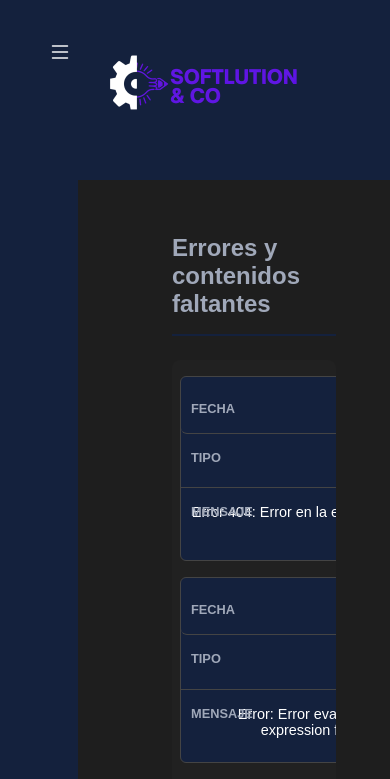
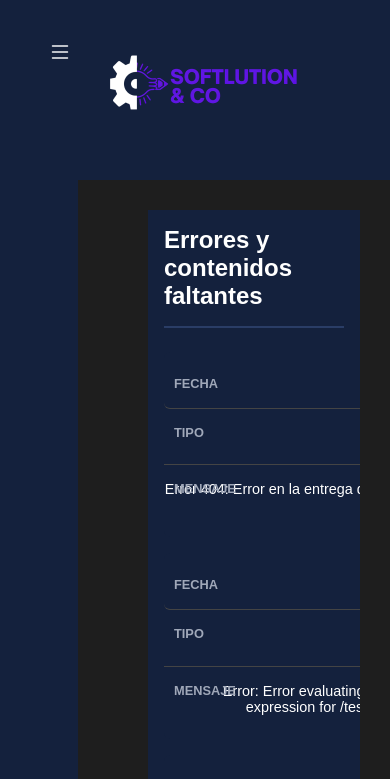
Before and after one commit to chispamaya/Proyecto-Interdisciplinario-Medios-Audiovisuales-, a React (Vite) app in the folder @latest/: page /errores in a window 390 px wide. Shown: the top 779 px of the page. Built offline with nearby package versions, Linux system fonts and the light colour scheme.

Commit message:
antes fallaba el responsive no se porque

```diff
--- a/@latest/src/styles/pages/errores.css
+++ b/@latest/src/styles/pages/errores.css
@@ -1,142 +1,175 @@
-/* src/styles/pages/errores.css */
+/* src/styles/pages/errores.css (Restaurado + Modificado) */
 
-/* --- Contenedor Principal --- */
+/* --- Variables --- */
+:root {
+    --color-fondo-errores: #14213d;
+    --color-fondo-header-tabla: #0a101f;
+    --color-borde-fila: #2a3d66;
+    --color-texto-principal: #ffffff;
+    --color-texto-header: #a0a8b9;
+    --color-danger: #d9534f;
+    --color-warning: #FFC107;
+    --color-scrollbar-thumb: #2a3d66;
+}
+
+/* --- 1. Contenedor Principal --- */
 .errores-container {
     width: 100%;
     height: 100%;
-    padding: var(--base-padding, 1.25rem);
-    background-color: var(--background-app, #1e1e1e);
-    color: var(--color-text-main, #ffffff);
+    padding: 1.5rem 2rem;
+    background-color: var(--color-fondo-errores);
+    color: var(--color-texto-principal);
     display: flex;
     flex-direction: column;
+    overflow: hidden;
 }
 
-/* --- Cabecera con Título --- */
+/* --- Título de la Página --- */
 .errores-header {
-    margin-bottom: 1.5rem;
+    margin-bottom: 1rem;
     padding-bottom: 1rem;
-    border-bottom: 2px solid var(--sideBarHeader, #14213d);
+    border-bottom: 2px solid var(--color-borde-fila);
+    flex-shrink: 0;
 }
 
 .errores-header h1 {
     font-size: 1.8rem;
     font-weight: 600;
     margin: 0;
-    color: var(--color-text-secondary, #A0A8B9);
+    color: var(--color-texto-principal);
 }
 
-/* --- Wrapper de la Tabla (¡Clave para el Scroll!) --- */
-.tabla-errores-wrapper {
-    flex-grow: 1;
-    overflow-x: auto;
-    background-color: var(--background-card, #212121);
-    border-radius: 8px;
-    padding: 0.5rem;
+/* --- 2. Wrapper de Cabecera (NUEVO SCROLL-X) --- */
+/* Este div maneja el scroll horizontal (X) SÓLO para la cabecera */
+.header-scroll-wrapper {
+    overflow-x: auto; /* SCROLL HORIZONTAL (X) para la cabecera */
+    background-color: var(--color-fondo-header-tabla);
+    border-bottom: 2px solid var(--color-borde-fila);
+    flex-shrink: 0;
 }
 
-/* --- Estilos específicos para esta tabla --- */
-.tabla-gestion .mensaje-cell {
+/* Contenido de la cabecera */
+.errores-list-header-content {
+    display: flex;
+    /* Ancho mínimo que fuerza el scroll en pantallas chicas */
+    min-width: 650px;
+}
+
+/* --- 3. Contenedor de la Lista (SCROLL VERTICAL) --- */
+/* Este div maneja el scroll vertical (Y) si hay muchos errores */
+.errores-list-container {
+    flex-grow: 1; /* Ocupa el espacio restante */
+    overflow-y: auto; /* SCROLL VERTICAL (Y) */
+    min-height: 0;
+}
+
+/* --- 4. Fila de Error (SCROLL HORIZONTAL INDIVIDUAL) --- */
+/* Este wrapper maneja el scroll horizontal individual de CADA fila */
+.error-row-scroll-wrapper {
+    overflow-x: auto; /* SCROLL HORIZONTAL (X) INDIVIDUAL */
+    border-bottom: 1px solid var(--color-borde-fila);
+}
+.error-row-scroll-wrapper:last-child {
+    border-bottom: none;
+}
+
+/* Contenido interno de la fila (el que se desborda) */
+.error-row-content {
+    display: flex;
+    /* Ancho mínimo que fuerza el scroll en pantallas chicas */
+    min-width: 650px;
+}
+
+/* --- Celdas (Comunes para cabecera y contenido) --- */
+.error-cell {
+    padding: 1rem 0.8rem;
+    flex-shrink: 0;
+    box-sizing: border-box;
+}
+.error-cell.fecha {
+    flex-basis: 120px;
+}
+.error-cell.tipo {
+    flex-basis: 180px;
+}
+.error-cell.mensaje {
+    flex-basis: 100%;
+    flex-grow: 1;
     white-space: pre-wrap;
     word-break: break-word;
 }
 
+/* Estilo específico para la cabecera */
+.errores-list-header-content .error-cell {
+    font-weight: 700;
+    color: var(--color-texto-header);
+    text-transform: uppercase;
+    font-size: 0.8rem;
+    padding-top: 0.8rem;
+    padding-bottom: 0.8rem;
+}
+
+/* --- Tags de Tipo de Error --- */
 .tipo-tag {
     font-weight: bold;
     padding: 0.2rem 0.6rem;
     border-radius: 12px;
     font-size: 0.8rem;
     display: inline-block;
+    border: 1px solid transparent;
 }
 
 .tipo-error {
-    color: var(--color-danger, #D9534F);
+    color: var(--color-danger);
     background-color: rgba(217, 83, 79, 0.1);
+    border-color: var(--color-danger);
 }
 
 .tipo-advertencia {
-    color: var(--color-warning, #FFC107);
+    color: var(--color-warning);
     background-color: rgba(255, 193, 7, 0.1);
+    border-color: var(--color-warning);
+}
+
+/* --- Estilos de Scrollbars (Aplica a los 3) --- */
+.errores-list-container::-webkit-scrollbar,
+.error-row-scroll-wrapper::-webkit-scrollbar,
+.header-scroll-wrapper::-webkit-scrollbar {
+    width: 8px;
+    height: 8px;
+}
+.errores-list-container::-webkit-scrollbar-track,
+.error-row-scroll-wrapper::-webkit-scrollbar-track,
+.header-scroll-wrapper::-webkit-scrollbar-track {
+    background: var(--color-fondo-header-tabla);
+}
+.errores-list-container::-webkit-scrollbar-thumb,
+.error-row-scroll-wrapper::-webkit-scrollbar-thumb,
+.header-scroll-wrapper::-webkit-scrollbar-thumb {
+    background-color: var(--color-scrollbar-thumb);
+    border-radius: 4px;
+}
+.errores-list-container,
+.error-row-scroll-wrapper,
+.header-scroll-wrapper {
+    scrollbar-width: thin;
+    scrollbar-color: var(--color-scrollbar-thumb) var(--color-fondo-header-tabla);
 }
 
 
+/* --- RESPONSIVE --- */
+@media (max-width: 600px) {
+    .errores-container {
+        padding: 1rem;
+    }
 
-.tabla-errores-wrapper::-webkit-scrollbar {
-    width: 8px;
-    height: 8px;
-}
-.tabla-errores-wrapper::-webkit-scrollbar-track {
-    background: var(--scrollbar-track-color, transparent);
-}
-.tabla-errores-wrapper::-webkit-scrollbar-thumb {
-    background-color: var(--scrollbar-thumb-color, #3c3c3c);
-    border-radius: 4px;
-}
-.tabla-errores-wrapper {
-    scrollbar-width: thin;
-    scrollbar-color: var(--scrollbar-thumb-color, #3c3c3c) var(--scrollbar-track-color, transparent);
-}
-
-
-/* --- Responsive (Reutilizando el patrón de .tabla-gestion) --- */
-@media (max-width: 768px) {
     .errores-header h1 {
         font-size: 1.5rem;
     }
 
-
-    .tabla-gestion thead {
-        display: none;
-    }
-
-
-    .tabla-gestion tbody, .tabla-gestion tr, .tabla-gestion td {
-        display: block;
-        width: 100%;
-    }
-
-    .tabla-gestion tr {
-        margin-bottom: 1rem;
-        background-color: var(--sideBarHeader);
-        border-radius: 6px;
-        border: 1px solid var(--color-border, #444);
-    }
-
-    .tabla-gestion td {
-        text-align: right;
-        padding-left: 50%;
-        position: relative;
-        border-bottom: 1px solid var(--color-border);
-        padding-right: 10px;
-    }
-    .tabla-gestion td:last-child {
-        border-bottom: none;
-    }
-
-    /* Simula la etiqueta de cabecera usando ::before */
-    .tabla-gestion td::before {
-        content: attr(data-label);
-        position: absolute;
-        left: 10px;
-        width: calc(50% - 20px);
-        padding-right: 10px;
-        white-space: nowrap;
-        text-align: left;
-        font-weight: bold;
-        color: var(--color-text-secondary);
-        font-size: 0.8rem;
-        text-transform: uppercase;
-    }
-
-    .tabla-gestion .mensaje-cell {
-         white-space: normal;
+    /* Hacemos el min-width más pequeño en móvil para no forzar tanto el scroll */
+    .errores-list-header-content,
+    .error-row-content {
+        min-width: 500px;
     }
 }
-
-@media (max-width: 380px) {
-    .errores-header h1 {
-        font-size: 1.3rem;
-    }
-    .errores-container {
-        padding: var(--mobile-padding, 1rem);
-    }
-}
```
